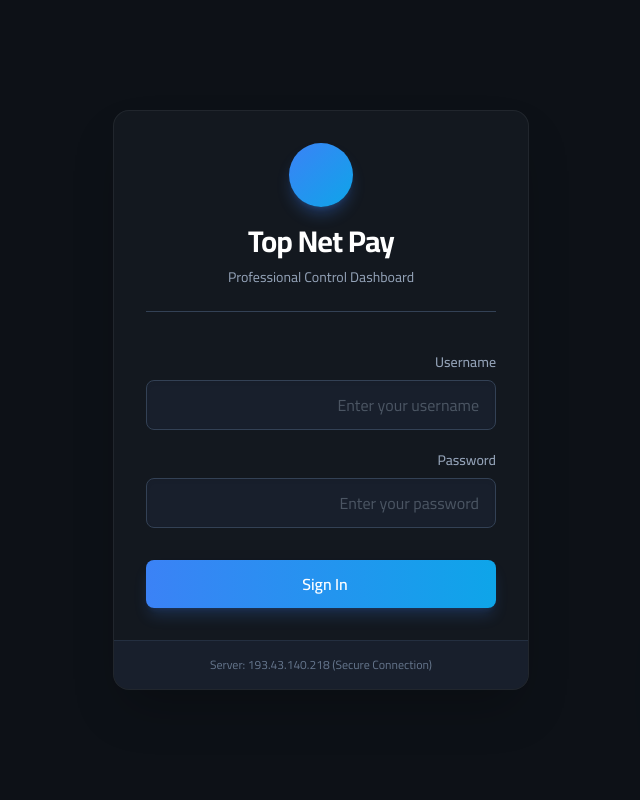
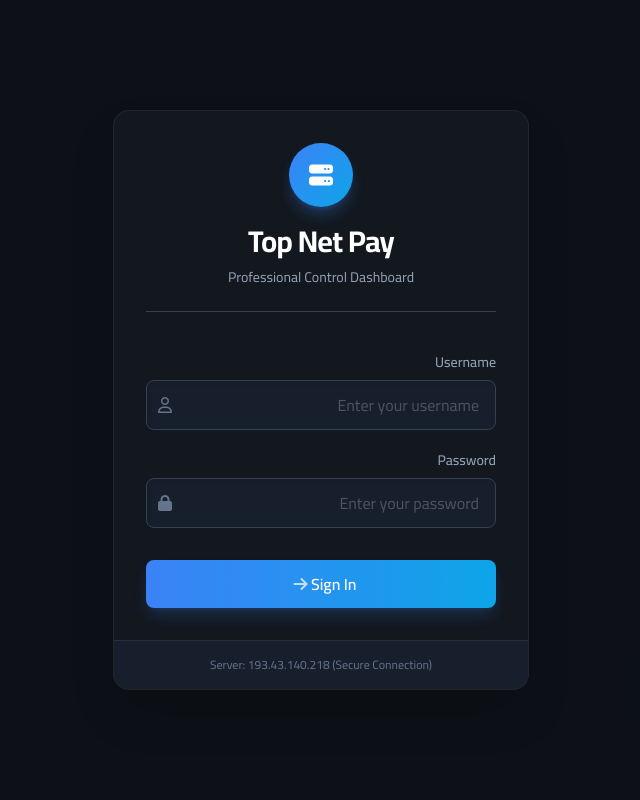
Before and after one commit to omaralkabouni/saspyment, a Flask app: page /login in a window 1280 px wide. Shown: the whole page, without its empty margins (319-959 px from the left). Run offline with Flask 3, Linux system fonts and the light colour scheme; some libraries are stand-ins or nearby versions.

Commit message:
Restore icons by reverting FontAwesome to CDN with optimizations

```diff
--- a/templates/base.html
+++ b/templates/base.html
@@ -52,8 +52,8 @@
         }
     </script>
 
-    <!-- Local FontAwesome (Already downloaded to static/css) -->
-    <link rel="stylesheet" href="{{ url_for('static', filename='css/all.min.css') }}">
+    <!-- FontAwesome for Icons (Reverted to CDN because local font files are missing) -->
+    <link rel="stylesheet" href="https://cdnjs.cloudflare.com/ajax/libs/font-awesome/6.4.0/css/all.min.css">
 
     <!-- Google Fonts -->
     <link href="https://fonts.googleapis.com/css2?family=Cairo:wght@400;500;600;700;800&family=Inter:wght@400;500;600;700&display=swap" rel="stylesheet">
```
